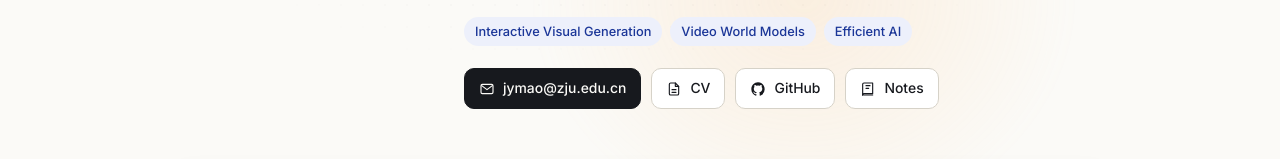
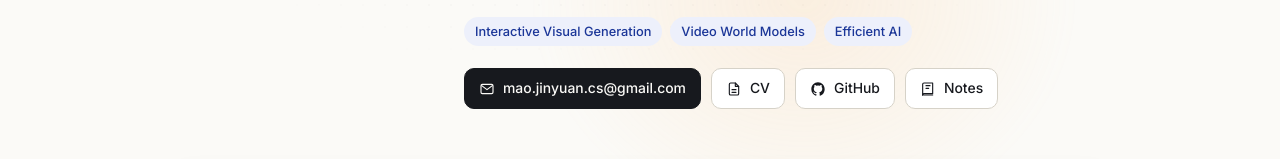
Before and after one commit to skeletalknight/skeletalknight.github.io, a plain HTML site: page index.html in a window 1280 px wide. Shown: the part 512-671 px from the top of the page. Drawn offline with Linux system fonts and the light colour scheme.

Commit message:
Use application Gmail; HimmBO bullet tweak
Co-Authored-By: Claude Opus 5.5 <noreply@anthropic.com>

```diff
--- a/index.html
+++ b/index.html
@@ -20,7 +20,7 @@
     "alternateName": "茅晋源",
     "url": "https://skeletalknight.github.io/",
     "image": "https://skeletalknight.github.io/assets/img/avatar.jpg",
-    "email": "mailto:jymao@zju.edu.cn",
+    "email": "mailto:mao.jinyuan.cs@gmail.com",
     "affiliation": { "@type": "CollegeOrUniversity", "name": "Zhejiang University" },
     "knowsAbout": ["Computer Vision", "Image and Video Generation", "Interactive Generation", "Efficient AI"],
     "sameAs": [
@@ -102,9 +102,9 @@
       </ul>
 
       <div class="links">
-        <a class="btn btn-primary" href="mailto:jymao@zju.edu.cn">
+        <a class="btn btn-primary" href="mailto:mao.jinyuan.cs@gmail.com">
           <svg viewBox="0 0 24 24" aria-hidden="true"><rect x="3" y="5" width="18" height="14" rx="2"/><path d="m4 7 8 6 8-6"/></svg>
-          jymao@zju.edu.cn
+          mao.jinyuan.cs@gmail.com
         </a>
         <a class="btn" href="assets/Jinyuan_Mao_CV.pdf" target="_blank" rel="noopener">
           <svg viewBox="0 0 24 24" aria-hidden="true"><path d="M14 3H7a2 2 0 0 0-2 2v14a2 2 0 0 0 2 2h10a2 2 0 0 0 2-2V8z"/><path d="M14 3v5h5M9 13h6M9 17h6"/></svg>
```
Also changed, not shown: 1 other file.
